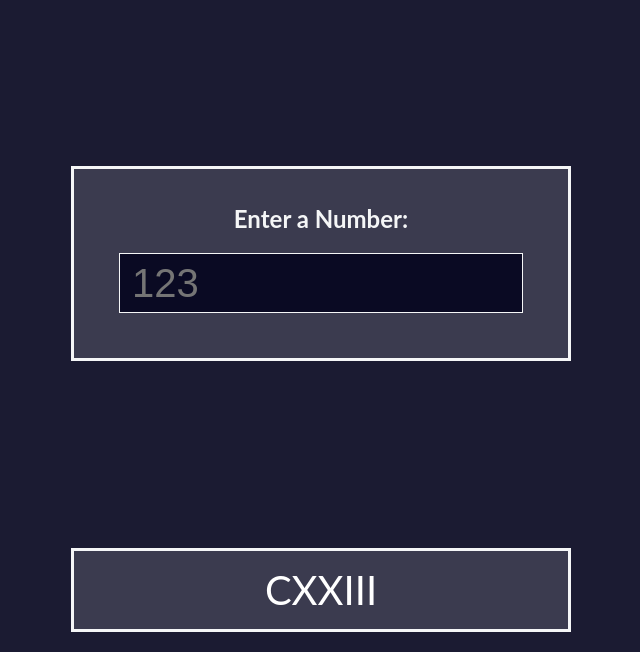
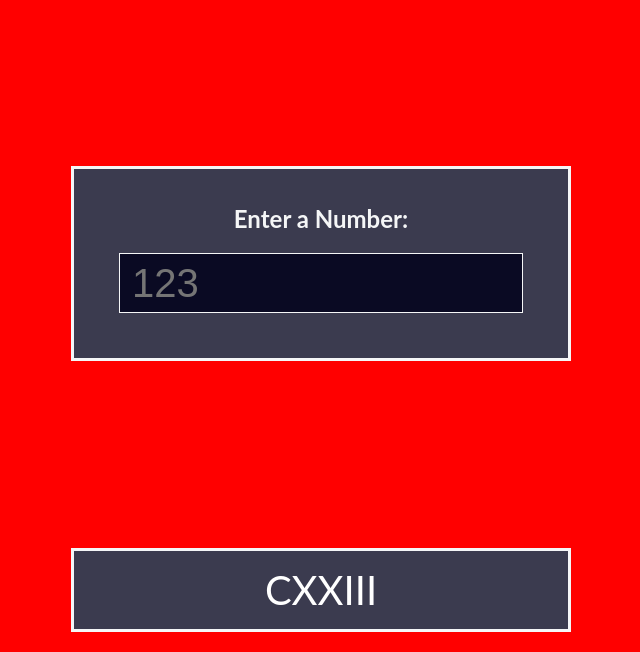
Before and after one commit to Chibuzor-byte/Roman-Numeral-Converter, a plain HTML site: page index.html in a window 1280 px wide. Shown: the part 188-840 px from the top of the page, without its empty margins (319-959 px from the left). Drawn offline with Linux system fonts and the light colour scheme; a web font is replaced by a local one.

Commit message:
Update style.css

```diff
--- a/css/style.css
+++ b/css/style.css
@@ -31,7 +31,7 @@ body {
   padding: 20px;               /* responsive padding */
   font-family: "Lato", Helvetica, Arial, sans-serif;
   font-size: 18px;
-  background-color: var(--gray-85);
+  background-color: red;
   color: var(--gray-05);
 }
 
```
